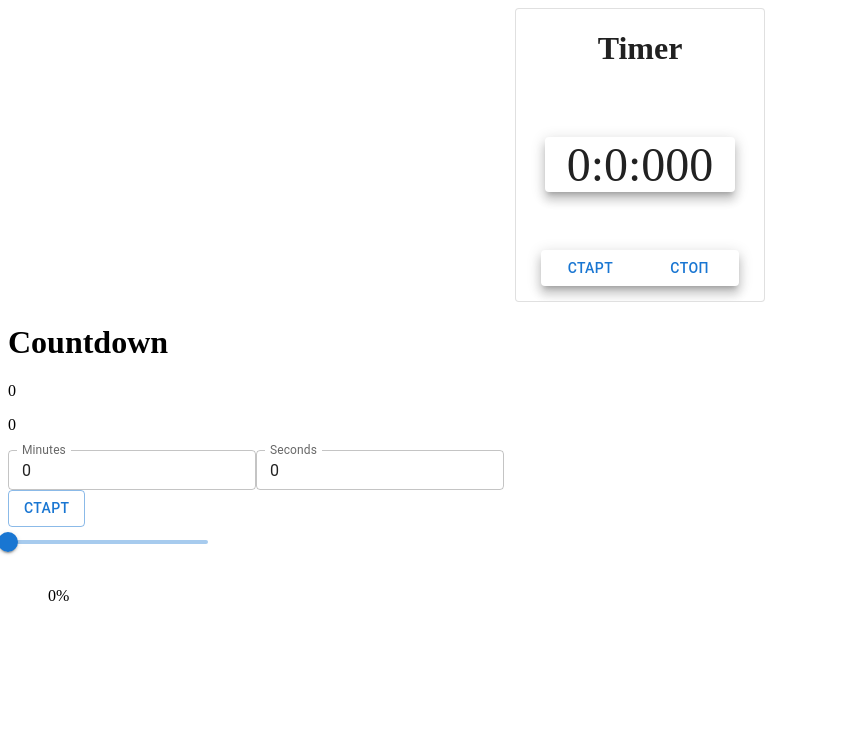
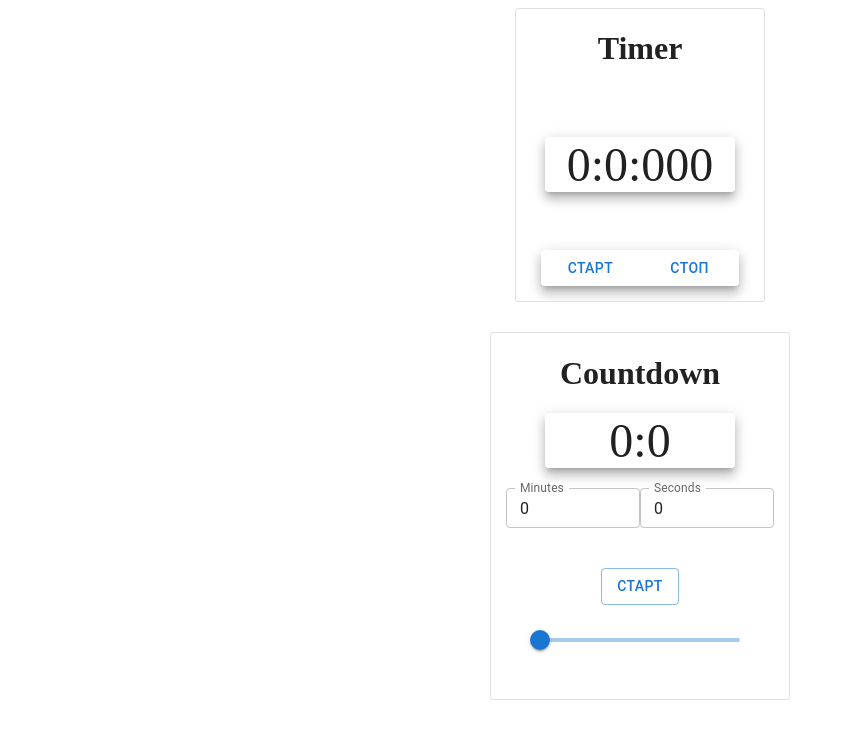
Before and after one commit to VitalyTsikhanovich/countdown, a React (Create React App) app: page / in a window 1280 px wide. Shown: the top 736 px of the page, without its empty margins (0-853 px from the left). Built offline with nearby package versions, Linux system fonts and the light colour scheme.

Commit message:
feat: add style countdown

```diff
--- a/src/components/Countdown/components/initialTime.tsx
+++ b/src/components/Countdown/components/initialTime.tsx
@@ -1,6 +1,7 @@
 
 import React, { useState, useEffect } from 'react';
 import TextField from '@mui/material/TextField';
+import { Initial } from '../../styles/stylesCoundown/Countdown.style';
 export type TimeType = {
     value: number;
     start: boolean;
--- a/src/components/Countdown/components/progress.tsx
+++ b/src/components/Countdown/components/progress.tsx
@@ -9,7 +9,7 @@ export const Progress: React.FC<ProgressPropsType > = ({ value }) => {
     return (
         <>
             <CircularProgress variant='determinate' value={value} />
-            {Math.floor(value)}%
+            {/* {Math.floor(value)}% */}
         </>
     );
 };
--- a/src/components/Countdown/components/result.tsx
+++ b/src/components/Countdown/components/result.tsx
@@ -1,3 +1,5 @@
+import { Box, Paper } from '@mui/material';
+import styled from 'styled-components';
 type ResultType = {
     title: string;
     minutes: number | string;
@@ -7,9 +9,19 @@ type ResultType = {
 export const Result = ({ title, minutes, second }: ResultType) => {
     return (
         <>
-            <h1>{title}</h1>
-            <p>{minutes}</p>
-            <p>{second}</p>
+		  <h1>{title}</h1>
+            {/* <Box style={{ display: 'flex', flexDirection: 'column', justifyContent: 'center' }}> */}
+            <Red>
+                <Paper elevation={8} style={{ display: 'flex', justifyContent: 'center', width: '190px' }}>
+                    {minutes}:{second}
+                </Paper>
+            </Red>
+
+            {/* </Box> */}
         </>
     );
 };
+
+const Red = styled.div`
+    font-size: 300%;
+`;
--- a/src/components/Countdown/countdown.tsx
+++ b/src/components/Countdown/countdown.tsx
@@ -3,7 +3,8 @@ import { SliderCountdown } from './components/slider';
 import { Progress } from './components/progress';
 import { InitialTime } from './components/initialTime';
 import { Result } from './components/result';
-import { Button } from '@mui/material';
+import { Button, Card } from '@mui/material';
+import { ButtonContainer, Container, Initial } from '../styles/stylesCoundown/Countdown.style';
 
 export const Countdown: React.FC = React.memo(() => {
     const [second, setSecond] = useState(0);
@@ -98,14 +99,19 @@ export const Countdown: React.FC = React.memo(() => {
     };
     const progressPercentage = initialTime > 0 ? ((initialTime - (minutes * 60 + second)) / initialTime) * 100 : 0;
     return (
-        <div>
+        <Container>
+			  <Card
+                variant='outlined'
+                style={{ display: 'flex', alignItems: 'center', flexDirection: 'column', justifyContent: 'center' }}
+            >
+
             <Result
                 title='Countdown'
                 minutes={!minutes ? '0' : minutes.toString()}
                 second={!second ? '0' : second.toString()}
             />
 
-            <div>
+            <Initial>
                 <InitialTime
                     label='Minutes'
                     value={inputValueMinutes}
@@ -124,10 +130,19 @@ export const Countdown: React.FC = React.memo(() => {
                     handleChange={handleInputSecondChange}
                     disabled={start}
                 />
-            </div>
-            <Button variant='outlined' onClick={handleStart}>
+            </Initial>
+
+				<ButtonContainer>
+				<Button variant='outlined' onClick={handleStart}>
                 {start ? 'Пауза' : 'Старт'}
             </Button>
+
+            {start && (
+                <Button variant='outlined' onClick={handleStop}>
+                    Стоп
+                </Button>
+            )}
+				</ButtonContainer>
 
             <SliderCountdown
                 value={inputValueMinutes * 60 + inputValueSecond}
@@ -138,12 +153,7 @@ export const Countdown: React.FC = React.memo(() => {
                 step={15}
             />
             <Progress value={progressPercentage} />
-
-            {start && (
-                <Button variant='outlined' onClick={handleStop}>
-                    Стоп
-                </Button>
-            )}
-        </div>
+				</Card>
+        </Container>
     );
 });
--- a/src/components/styles/stylesCoundown/Countdown.style.ts
+++ b/src/components/styles/stylesCoundown/Countdown.style.ts
@@ -0,0 +1,27 @@
+import styled from 'styled-components';
+
+
+
+export const Container = styled.div`
+margin: 0 auto;
+margin-top: 30px;
+width: 300px;
+display: flex;
+justify-content: center;
+
+`
+export const ButtonContainer= styled.div`
+display: flex;
+// flex-direction: row;
+justify-content: space-around;
+padding: 20px;
+width: 60%;
+
+`
+export const Initial = styled.div`
+width: 90%;
+display: flex;
+// flex-direction: row;
+justify-content: space-around;
+padding: 20px;
+`
```
